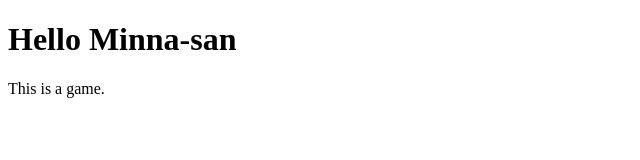
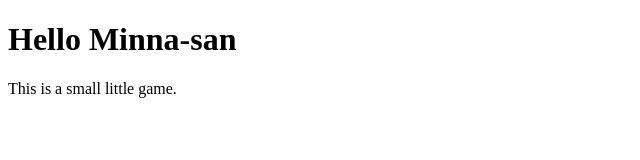
Before and after one commit to post-scifi/post-scifi.github.io, a plain HTML site: page index.html in a window 1280 px wide. Shown: the full height of the page, 0-640 px from the left. Drawn offline with Linux system fonts and the light colour scheme.

Commit message:
Update index.html

```diff
--- a/index.html
+++ b/index.html
@@ -2,6 +2,6 @@
 <html>
 <body>
 <h1>Hello Minna-san</h1>
-<p>This is a game.</p>
+<p>This is a small little game.</p>
 </body>
 </html>
```
